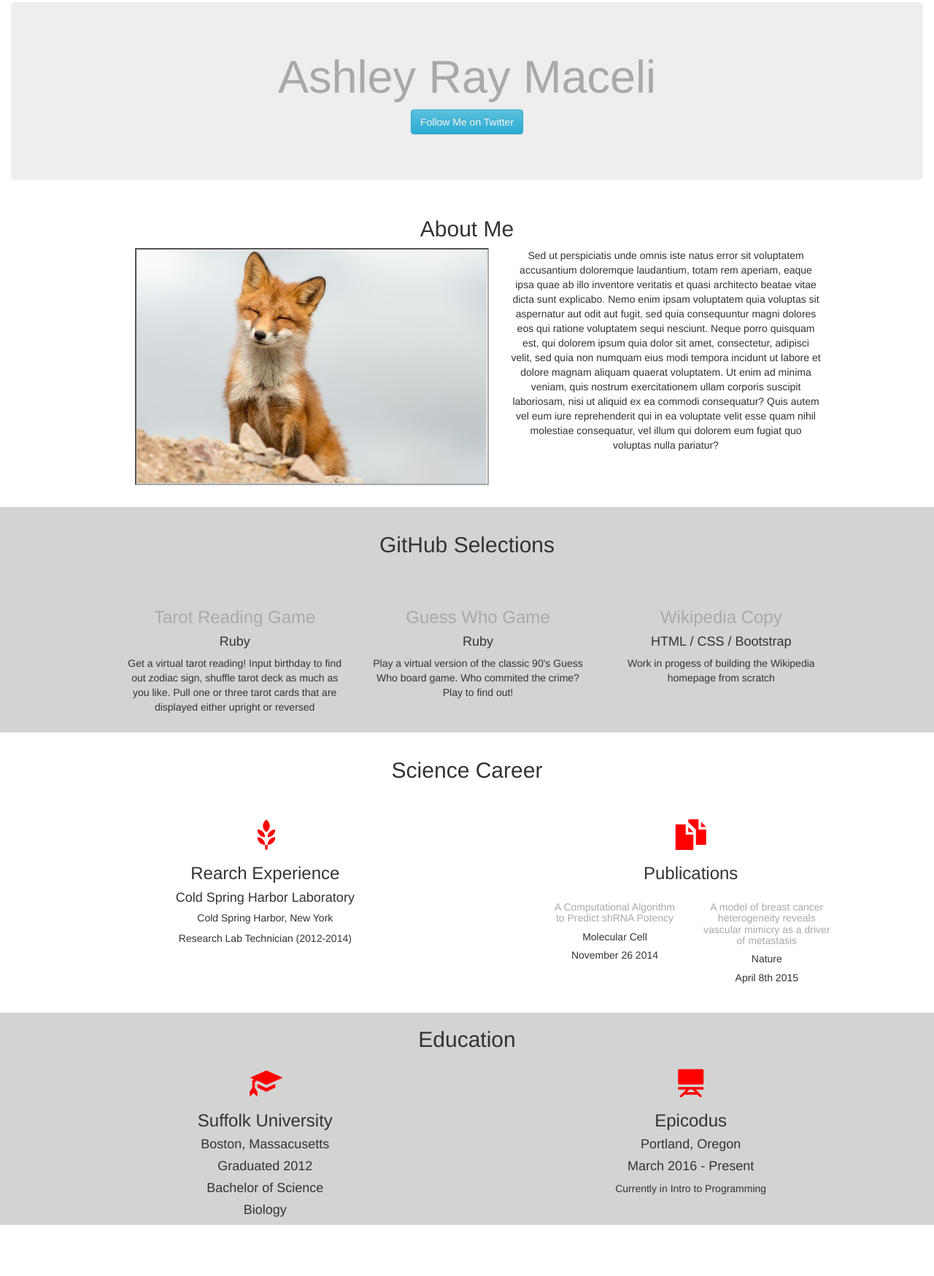
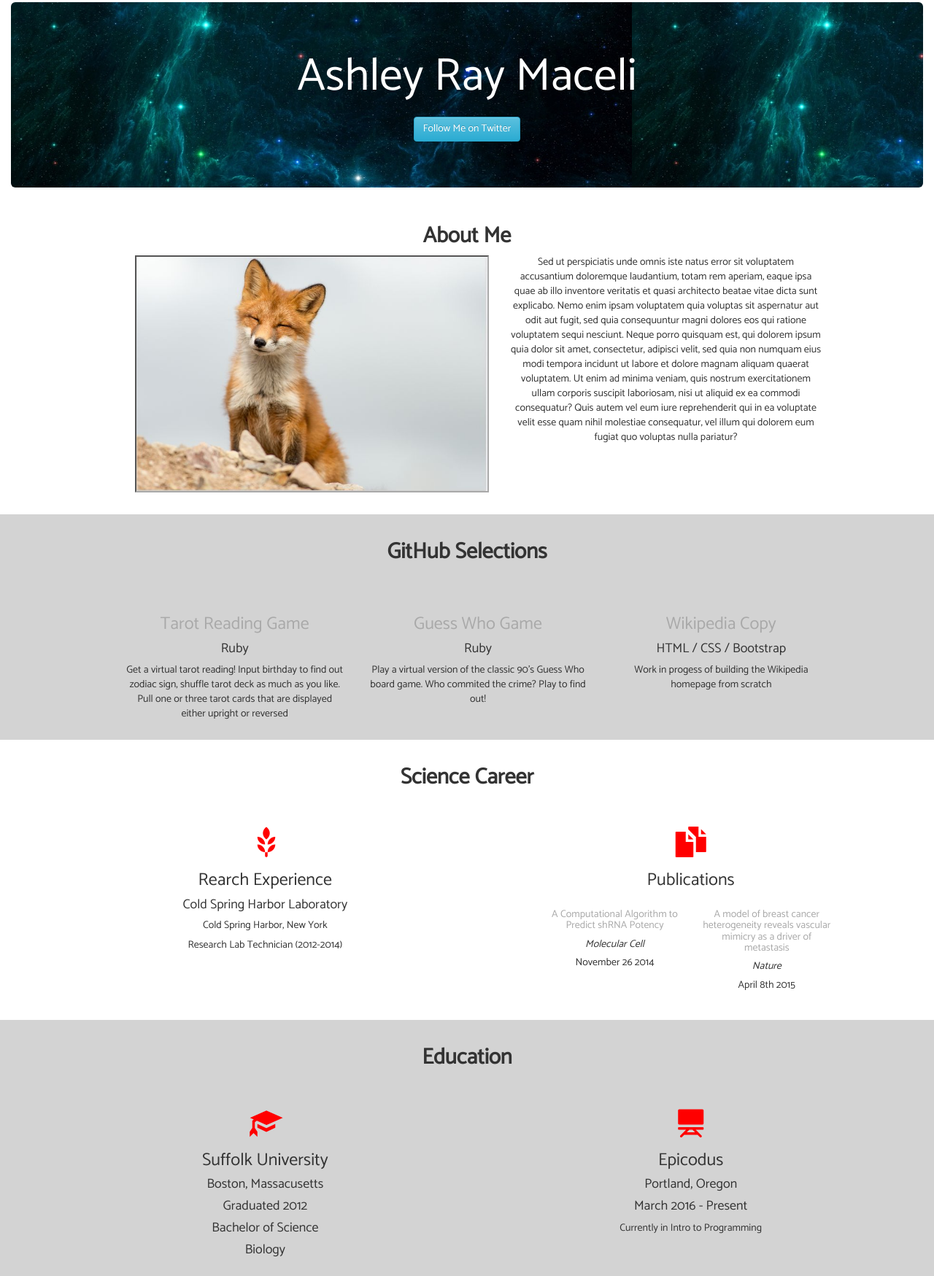
Before and after one commit to AshleyRayMaceli/portfolio, a plain HTML site: page index.html in a window 1280 px wide. Shown: the part 67-1816 px from the top of the page at 73% size. Before the commit the page ends 1746 px from the top, so only its background shows below. Drawn offline with nearby package versions, Linux system fonts and the light colour scheme; files whose address does not match are found by name.

Commit message:
Added jumbotron background image, <strong>, <em> elements

```diff
--- a/css/styles.css
+++ b/css/styles.css
@@ -1,10 +1,16 @@
 .jumbotron {
   text-align: center;
-  color: darkgray;
+  color: white;
+  background-image: url(../img/cosmic.jpeg);
+}
+
+.jumbotron .btn {
+  margin-top: 10px;
 }
 
 body {
   padding-top: 70px;
+  font-family: 'Catamaran'
 }
 
 a {
@@ -60,7 +66,7 @@ a:hover {
   background-color: lightgray;
 }
 
-.eduation .row {
+.education .row {
   margin-top: 15px;
   margin-bottom: 15px;
 }
--- a/index.html
+++ b/index.html
@@ -2,12 +2,13 @@
 <html>
   <head>
     <title>Ashley Maceli</title>
+    <link href='https://fonts.googleapis.com/css?family=Catamaran' rel='stylesheet' type='text/css'>
     <link href="css/bootstrap-3.3.6-dist/css/bootstrap.min.css" rel="stylesheet" type="text/css">
     <link href="css/bootstrap-3.3.6-dist/css/bootstrap-theme.min.css" rel="stylesheet" type="text/css">
     <link href="css/styles.css" rel="stylesheet" type="text/css">
   </head>
+
   <body>
-
 <!--Navbar Here!-->
   <div class="navbar navbar-inverse navbar-fixed-top">
     <div class="container">
@@ -39,7 +40,7 @@
 <!-- About Me Section -->
   <div class="about-me">
     <div class="container">
-        <h2>About Me</h2>
+        <h2><strong>About Me</strong></h2>
         <img class="images" src="img/fox.jpeg" alt="A picture of a fox">
         <p>Sed ut perspiciatis unde omnis iste natus error sit voluptatem accusantium doloremque laudantium, totam rem aperiam, eaque ipsa quae ab illo inventore veritatis et quasi architecto beatae vitae dicta sunt explicabo. Nemo enim ipsam voluptatem quia voluptas sit aspernatur aut odit aut fugit, sed quia consequuntur magni dolores eos qui ratione voluptatem sequi nesciunt. Neque porro quisquam est, qui dolorem ipsum quia dolor sit amet, consectetur, adipisci velit, sed quia non numquam eius modi tempora incidunt ut labore et dolore magnam aliquam quaerat voluptatem. Ut enim ad minima veniam, quis nostrum exercitationem ullam corporis suscipit laboriosam, nisi ut aliquid ex ea commodi consequatur? Quis autem vel eum iure reprehenderit qui in ea voluptate velit esse quam nihil molestiae consequatur, vel illum qui dolorem eum fugiat quo voluptas nulla pariatur?</p>
     </div>
@@ -50,7 +51,7 @@
 <div class="github">
   <div class="container">
     <div class="row">
-      <h2>GitHub Selections<h2>
+      <h2><strong>GitHub Selections</strong><h2>
     </div>
 
   <div class="container">
@@ -76,10 +77,11 @@
 </div>
 <!-- GitHub Section Ends -->
 
+<!-- Research/Work Section -->
 <div class="research">
   <div class="container">
     <div class="row">
-      <h2>Science Career<h2>
+      <h2><strong>Science Career</strong><h2>
     </div>
   <div class="container">
     <div class="row">
@@ -98,12 +100,12 @@
           <div class="row">
             <div class="col-md-6">
               <h5><a href="http://www.cell.com/molecular-cell/pdf/S1097-2765%2814%2900835-1.pdf" target="blank">A Computational Algorithm to Predict shRNA Potency</a></h5>
-              <h5>Molecular Cell</h5>
+              <h5><em>Molecular Cell</em></h5>
               <h5>November 26 2014</h5>
             </div>
           <div class="col-md-6">
             <h5><a href="http://www.nature.com/nature/journal/vaop/ncurrent/full/nature14403.html" target="blank">A model of breast cancer heterogeneity reveals vascular mimicry as a driver of metastasis</a></h5>
-            <h5>Nature</h5>
+            <h5><em>Nature</em></h5>
             <h5>April 8th 2015</h5>
           </div>
         </div>
@@ -112,11 +114,13 @@
   </div>
 </div>
 </div>
+<!-- Research/Work Section Ends-->
 
+<!-- Education Section -->
 <div class="education">
 <div class="container">
   <div class="row">
-    <h2>Education<h2>
+    <h2><strong>Education</strong><h2>
   </div>
   <div class="container">
     <div class="row">
@@ -142,6 +146,7 @@
   </div>
 </div>
 </div>
+<!-- Education Section Ends-->
 
   <script src="http://code.jquery.com/jquery.js"></script>
   <script src="https://ajax.googleapis.com/ajax/libs/jquery/1.11.3/jquery.min.js"></script>
```
Also changed, not shown: img/cosmic.jpeg (added), 3 other files.
